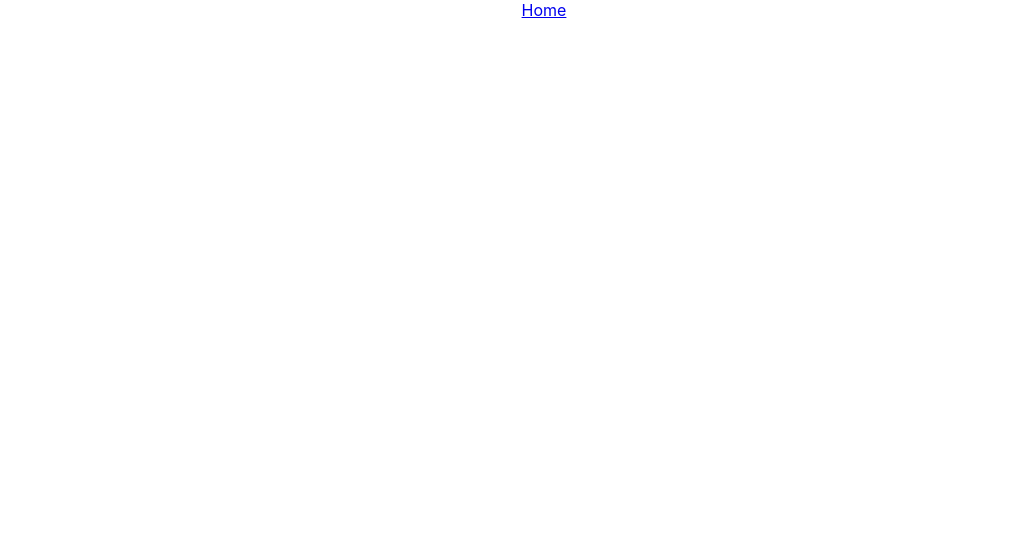
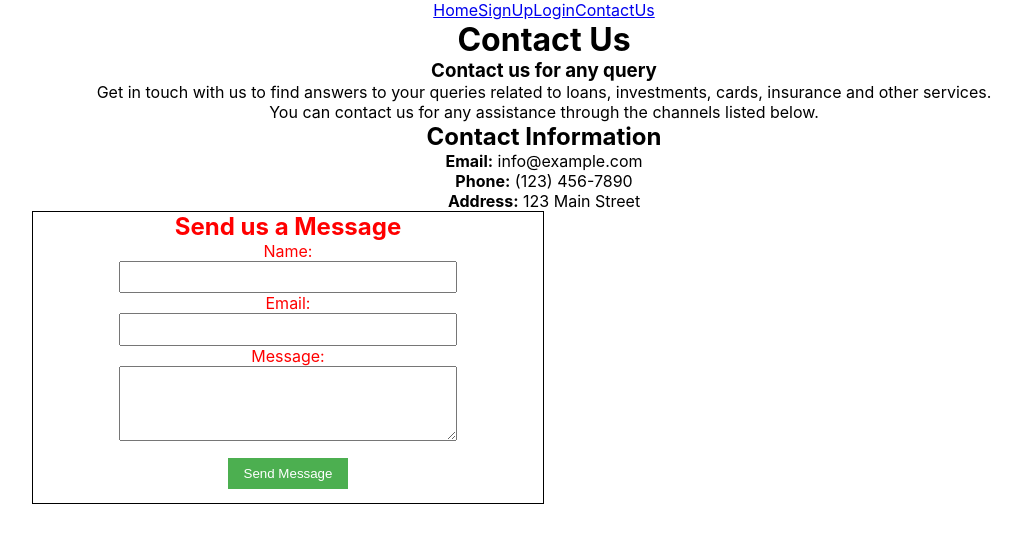
Before and after one commit to Maheshmelapakula/SyLoan-Finance, a React (Create React App) app in the folder syloan_finance/: page /ContactUs in a window 1280 px wide. Before the commit this address had no page. Shown: the top 542 px of the page, without its empty margins (96-1117 px from the left). Built offline with nearby package versions, Linux system fonts and the light colour scheme.

Commit message:
contactUs

```diff
--- a/syloan_finance/src/Components/Navbar.jsx
+++ b/syloan_finance/src/Components/Navbar.jsx
@@ -6,6 +6,18 @@ const Navbar = () => {
     {
       title:'Home',
       path:'/'
+    },
+    {
+      title:'SignUp',
+      path:'/SignUp'
+    },
+    {
+      title:'Login',
+      path:'/Login'
+    },
+    {
+      title:'ContactUs',
+      path:'/ContactUs'
     }
   ]
   return (
--- /dev/null
+++ b/syloan_finance/src/Pages/Contact.module.css
@@ -0,0 +1,63 @@
+*, *::before, *::after {
+    margin: 0;
+    padding: 0;
+    box-sizing: border-box;
+}
+.container{
+    width: 80%;
+    margin: auto;
+}
+/* .contact-container {
+    max-width: 800px;
+    margin: 0 auto;
+    padding: 20px;
+  } */
+
+  /* h1, h2 {
+    color: #333;
+  } */
+
+  /* .contact-info, .contact-form {
+    margin-top: 20px;
+  } */
+
+
+
+  label {
+    display: block;
+  }
+
+  input, textarea {
+    width: 100%;
+    padding: .5em;
+    margin-bottom: .8em .1em;
+    box-sizing: border-box;
+  }
+
+  button {
+    background-color: #4CAF50;
+    color: white;
+    padding: .6em 1.2em;
+    border: none;
+    cursor: pointer;
+    margin: 1em;
+  }
+
+  button:hover {
+    background-color: #45a049;
+  }
+
+  /* .form{
+    width: 50%;
+    background: #45a049;
+  } */
+
+  .contactForm{
+    width: 50%;
+    border: 1px solid black;
+    display: flex;
+    flex-direction: column;
+    justify-content: center;
+    align-items: center;
+    color: red;
+  }
--- /dev/null
+++ b/syloan_finance/src/Pages/ContactUs.jsx
@@ -0,0 +1,53 @@
+import React from 'react'
+import style from './Contact.module.css'
+
+export const ContactUs = () => {
+  return (
+    // <div className="contact-container">
+    <div className={style.container}>
+      <h1>Contact Us</h1>
+      <h3>Contact us for any query</h3>
+      <p>
+       Get in touch with us to find answers to your queries related to loans, investments, cards, insurance and other services.
+       <br />
+       You can contact us for any assistance through the channels listed below.
+
+      </p>
+
+      {/* <div className="contact-info"> */}
+      <div className="contact-info">
+        <h2>Contact Information</h2>
+        <p>
+          <strong>Email:</strong> info@example.com
+        </p>
+        <p>
+          <strong>Phone:</strong> (123) 456-7890
+        </p>
+        <p>
+          <strong>Address:</strong> 123 Main Street
+        </p>
+      </div>
+
+      <div className={style.contactForm}>
+        {/* div.container */}
+        <h2>Send us a Message</h2>
+        <div className="form">
+          <form>
+            <label htmlFor="name">Name:</label>
+            <input type="text" id="name" name="name" required />
+
+            <label htmlFor="email">Email:</label>
+            <input type="email" id="email" name="email" required />
+
+            <label htmlFor="message">Message:</label>
+            <textarea id="message" name="message" rows="4" required></textarea>
+
+            <button type="submit">Send Message</button>
+          </form>
+        </div>
+
+      </div>
+
+    </div>
+  );
+};
--- a/syloan_finance/src/Routes/AllRoutes.jsx
+++ b/syloan_finance/src/Routes/AllRoutes.jsx
@@ -1,12 +1,15 @@
 import React from 'react'
 import {Routes,Route} from 'react-router-dom'
 import Home from '../Pages/Home'
+import { ContactUs } from '../Pages/ContactUs'
 
 const AllRoutes = () => {
   return (
     <div>
       <Routes>
           <Route path='/' element={<Home/>}/>
+          <Route path='/ContactUs' element={<ContactUs/>}/>
+
       </Routes>
     </div>
   )
```
